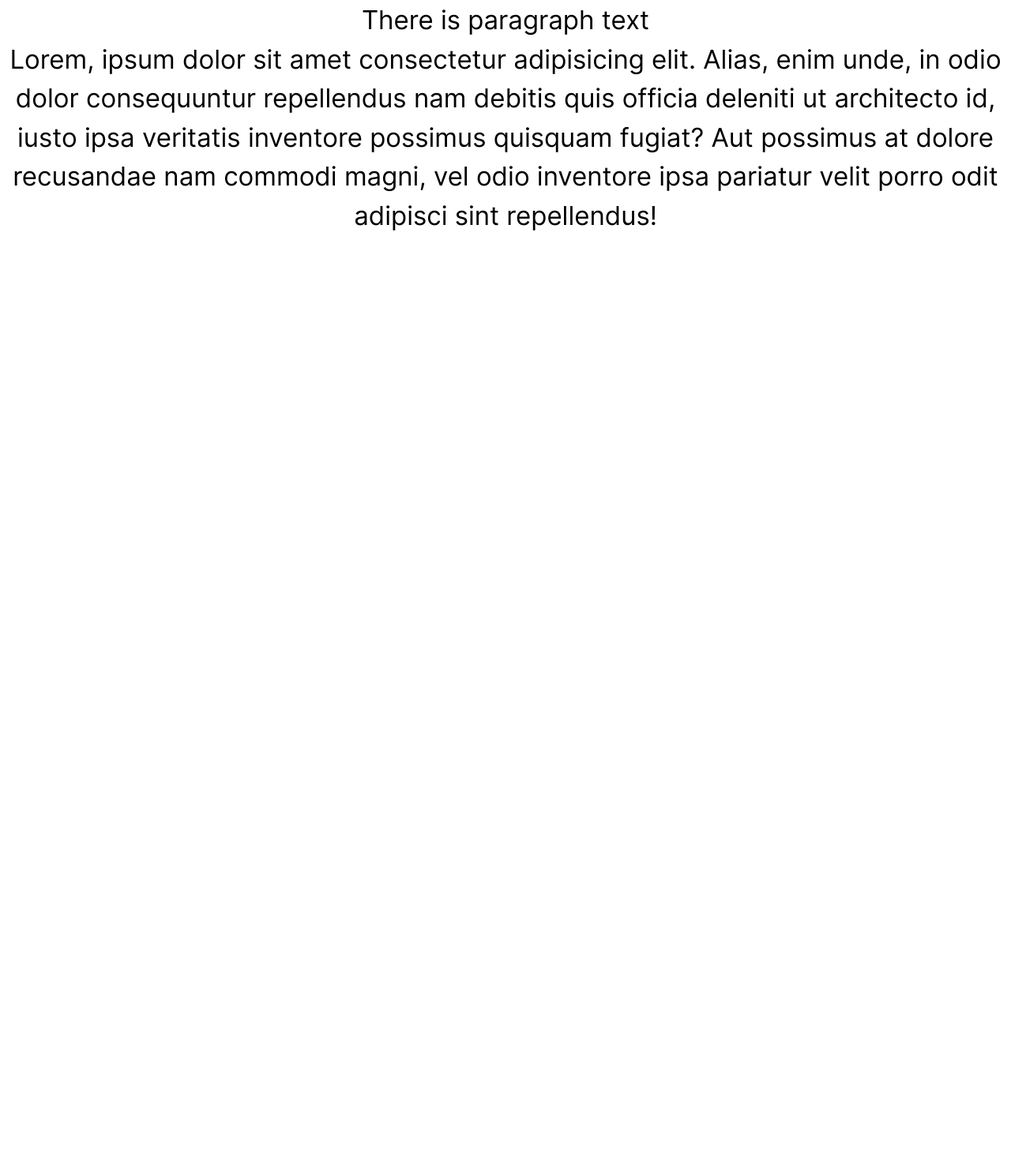
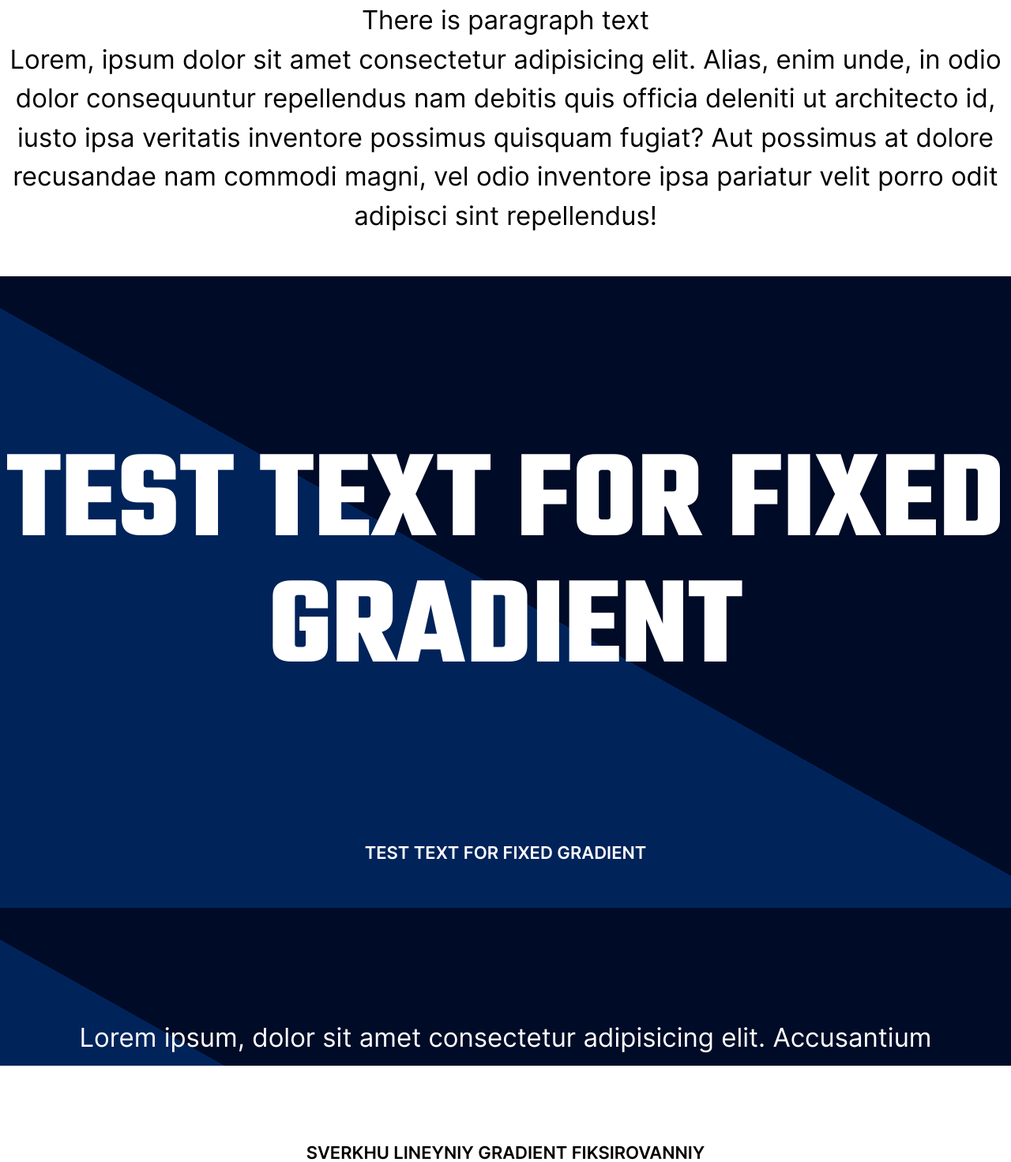
Before and after one commit to Stockhastic/Davax-Website, a website built with Parcel: page src/uikit.html in a window 1280 px wide. Shown: the part 843-2315 px from the top of the page at 79% size. Before the commit the page ends 1143 px from the top, so only its background shows below. Built offline with nearby package versions, Linux system fonts and the light colour scheme.

Commit message:
UI Kit almost full

```diff
--- a/src/assets/styles/uikit.scss
+++ b/src/assets/styles/uikit.scss
@@ -33,3 +33,13 @@
 .btn-light {
     @include secondaryButton(4.55rem, 6rem);
 }
+
+.gradient {
+    color: $white;
+    height: 1000px;
+    background-attachment:fixed;
+    background-image: url(/src/assets/images/bggradientTest.png);
+    background-repeat: no-repeat;
+    background-size: cover;
+    // @include gradientSharp();
+}
--- a/src/assets/styles/utils/_mixins.scss
+++ b/src/assets/styles/utils/_mixins.scss
@@ -1,4 +1,4 @@
-@mixin gradientSharp($deg, $startColor, $endcolor) {
+@mixin gradientSharp($deg: 45deg, $startColor: $primaryColor, $endcolor: $secondaryColor) {
     background: linear-gradient(
         $deg,
         $startColor 50%,
@@ -6,7 +6,7 @@
     );
 }
 
-@mixin gradientSmooth($deg, $startColor, $endColor) {
+@mixin gradientSmooth($deg: 45deg, $startColor: $primaryColor, $endcolor: $secondaryColor) {
     background: linear-gradient(
         $deg,
         $startColor,
--- a/src/assets/styles/utils/_reset.scss
+++ b/src/assets/styles/utils/_reset.scss
@@ -78,6 +78,6 @@ p {
 }
 
 .divider {
-    height: 100px;
+    height: $dividerHeight;
 }
 //Anims
--- a/src/assets/styles/utils/_vars.scss
+++ b/src/assets/styles/utils/_vars.scss
@@ -26,5 +26,10 @@ $heading2Size: 2.2rem;
 $heading3Size: 2rem;
 $paragraphSize:  3.3rem;
 
+$dividerHeight: 500px;
+
 
 //screens
+
+$dektopWidth:1200px;
+$mobileWidth:432px;
--- a/src/uikit.html
+++ b/src/uikit.html
@@ -25,5 +25,26 @@
              ut architecto id, iusto ipsa veritatis inventore possimus quisquam fugiat?
              Aut possimus at dolore recusandae nam commodi magni, vel odio inventore ipsa
              pariatur velit porro odit adipisci sint repellendus! </p>
+        <div class="divider"></div>
+        <section class="gradient">
+            <div class="divider"></div>
+            <div class="divider"></div>
+            <div class="divider"></div>
+            <div class="divider"></div>
+            <h1>Test text for fixed gradient</h1>
+            <div class="divider"></div>
+            <div class="divider"></div>
+            <div class="divider"></div>
+            <div class="divider"></div>
+            <h2>test text for fixed gradient</h2>
+            <div class="divider"></div>
+            <div class="divider"></div>
+            <div class="divider"></div>
+            <div class="divider"></div>
+            <p>Lorem ipsum, dolor sit amet consectetur adipisicing elit. Accusantium repudiandae a est alias eum minima velit sunt, voluptates recusandae, unde iusto incidunt, magnam inventore. Voluptatem inventore nobis alias est reiciendis.</p>
+        </section>
+        <div class="divider"></div>
+        <div class="divider"></div>
+        <h2>Sverkhu lineyniy gradient fiksirovanniy</h2>
     </body>
 </html>
```
Also changed, not shown: src/assets/images/bggradientTest.png (added).
